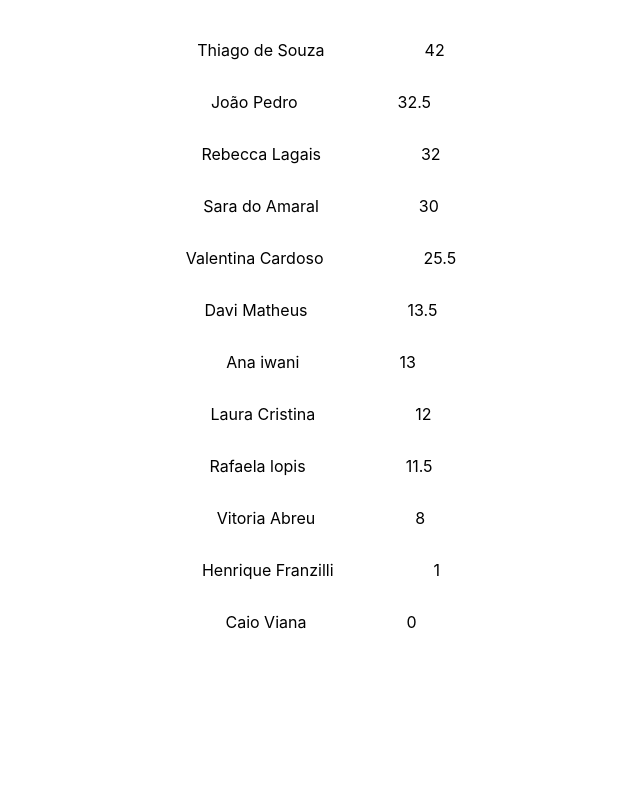
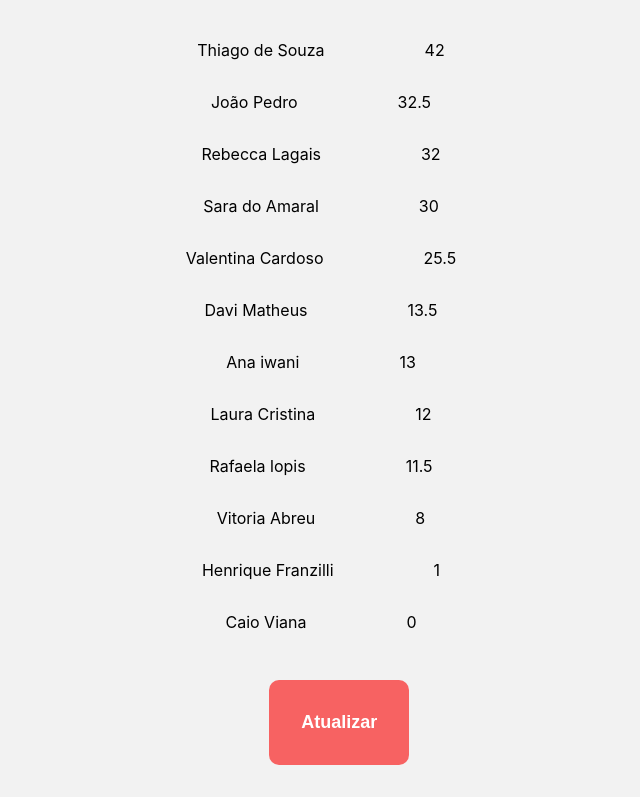
Before and after one commit to CaioVAzeredo/camp-xadrez-front-end, a React (Create React App) app: page / in a window 1280 px wide. Shown: the part 881-1678 px from the top of the page, without its empty margins (319-959 px from the left). Before the commit the page ends 1529 px from the top, so only its background shows below. Built offline with nearby package versions, Linux system fonts and the light colour scheme.

Commit message:
adição do botao

```diff
--- a/src/App.js
+++ b/src/App.js
@@ -1,5 +1,4 @@
-import Jogadores from "./componentes/Jogadores";
-import Podium from "./componentes/Podium/Podium";
+import Formulario from "./componentes/Formulario";
 
 function App() {
   const alunos = [
@@ -128,7 +127,6 @@ function App() {
     top3.push(alunos[i])
   }
 
-
   /* FILTRO DOS JOGADORES */
   /* ----------------------------------------- */
   const topRestante = []
@@ -137,16 +135,9 @@ function App() {
   }
   /* ----------------------------------------- */
 
-
-  const jogadores = (aluno) => {
-    return <Jogadores key={aluno.id} nome={aluno.nome} pontos={aluno.ponto} />
-  }
-
   return (
     <div>
-      <Podium data={top3} />
-      <h2> JOGADORES </h2>
-      {topRestante.map(aluno => jogadores(aluno))}
+      <Formulario podium={top3} topRestante ={topRestante}/>
     </div>
   );
 }
--- /dev/null
+++ b/src/componentes/Botao/Botao.css
@@ -0,0 +1,17 @@
+.botao {
+    background-color: #f76262;
+    border-radius: 10px;
+    font-weight: 700;
+    font-size: 18px;
+    padding: 32px;
+    border: none;
+    cursor: pointer;
+    color: #fff;
+    margin: 32px 45%;
+
+}
+
+.botao:hover {
+    color: #ffffff;
+    background-color: #c83e3e;
+}
--- /dev/null
+++ b/src/componentes/Botao/index.js
@@ -0,0 +1,8 @@
+import './Botao.css'
+
+const Botao = (props) => {
+    return (
+        <button className='botao'>{props.texto}</button>
+    )
+}
+export default Botao
--- /dev/null
+++ b/src/componentes/Formulario/Formulario.css
@@ -0,0 +1,5 @@
+.formulario {
+    display: flex;
+    justify-content: center;
+    background-color: #F2F2F2;
+}
--- /dev/null
+++ b/src/componentes/Formulario/index.js
@@ -0,0 +1,24 @@
+import Botao from '../Botao'
+import Jogadores from '../Jogadores'
+import Podium from '../Podium/Podium'
+import './Formulario.css'
+
+
+const Formulario = (props) => {
+    const aoSalvar = (e) => {
+        e.preventDefault()
+        console.log('atualizado')
+    }
+    return (
+        <div className='formulario'>
+            < form onSubmit={aoSalvar} className='form'>
+                <Podium data={props.podium} />
+                <h2> JOGADORES </h2>
+                {props.topRestante.map(aluno => <Jogadores key={aluno.id} nome={aluno.nome} pontos={aluno.ponto} />)}
+                <Botao texto={'Atualizar'} />
+            </form >
+        </div>
+    )
+}
+
+export default Formulario
--- a/src/componentes/Jogadores/index.js
+++ b/src/componentes/Jogadores/index.js
@@ -2,9 +2,9 @@ import './Jogadores.css'
 
 const Jogadores = (props) => {
 
+
     return (
         <section>
-
             <div className='infoJogador' >
                 <p className='nomeJogador'>{props.nome}</p> <p className='ptsJogador'>{props.pontos}</p>
             </div>
```
